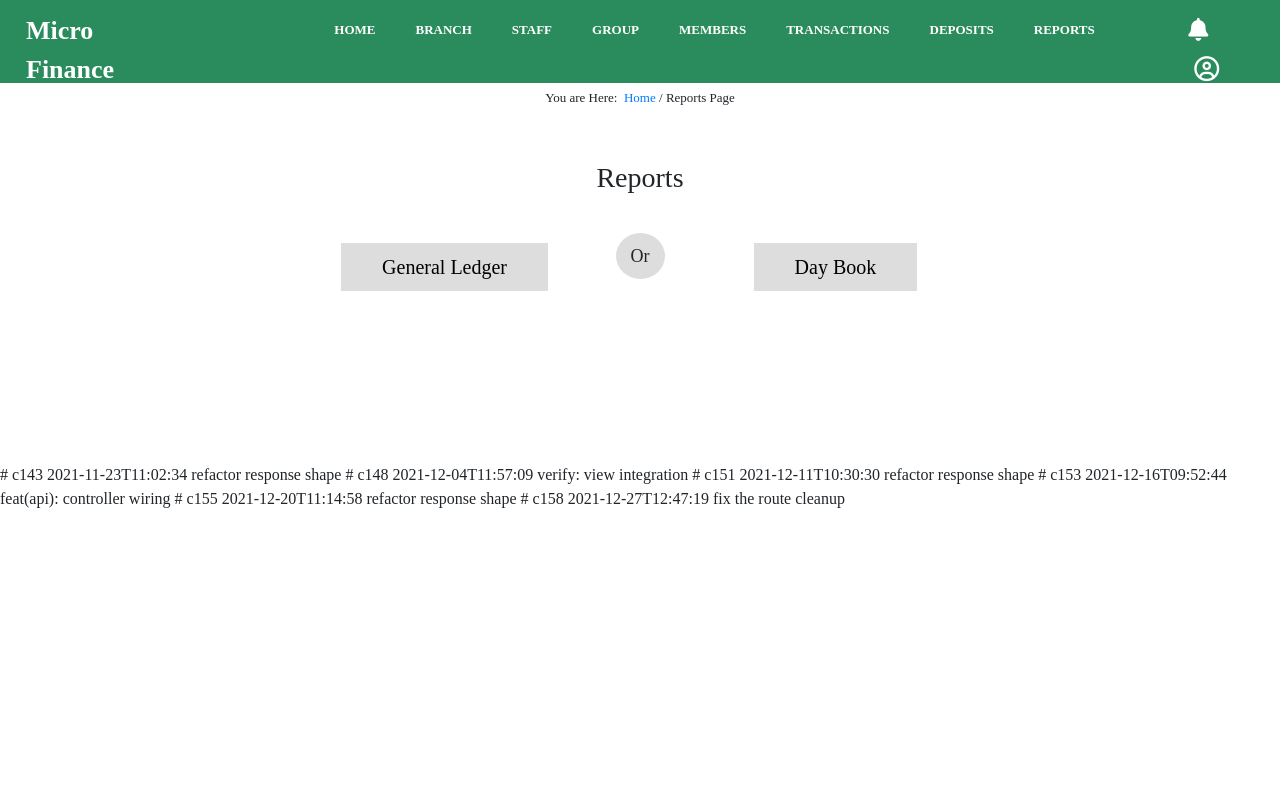
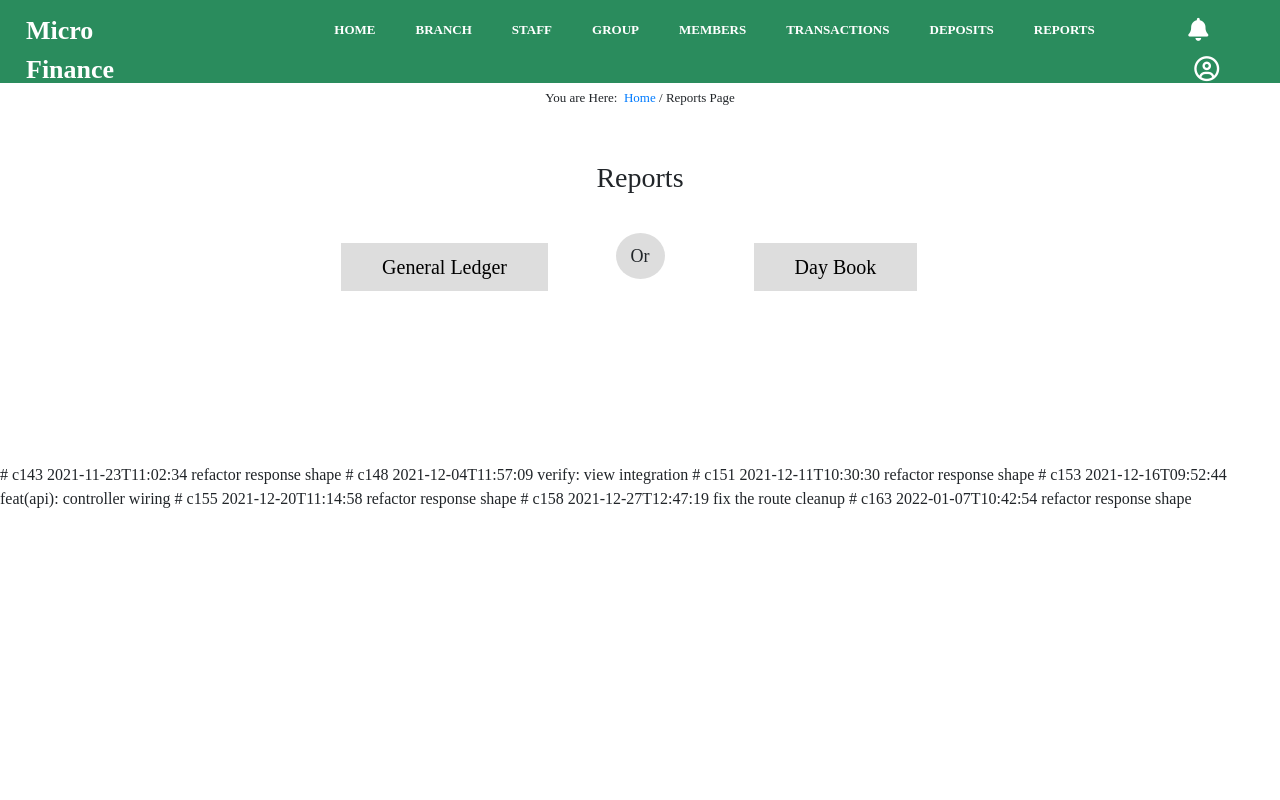
Before and after one commit to kkanupriyaphd21-dev/finance-backend-repo, a Django app: template templates/reports.html in a window 1280 px wide. Run offline with Django 3.2, Linux system fonts and the light colour scheme; the template is opened without the code that fills it, so the values that code supplies are empty; some libraries are stand-ins or nearby versions; some web fonts are replaced.

Commit message:
refactor response shape
Follow-up after review. The main path is unchanged; the null case is now handled.

```diff
--- a/templates/base.html
+++ b/templates/base.html
@@ -106,3 +106,5 @@
 # c155 2021-12-20T11:14:58 refactor response shape
 
 # c158 2021-12-27T12:47:19 fix the route cleanup
+
+# c163 2022-01-07T10:42:54 refactor response shape
--- a/templates/reports.html
+++ b/templates/reports.html
@@ -29,3 +29,5 @@
 # c155 2021-12-20T11:14:58 refactor response shape
 
 # c160 2021-12-31T13:09:33 verify: view integration
+
+# c163 2022-01-07T10:42:54 refactor response shape
```
